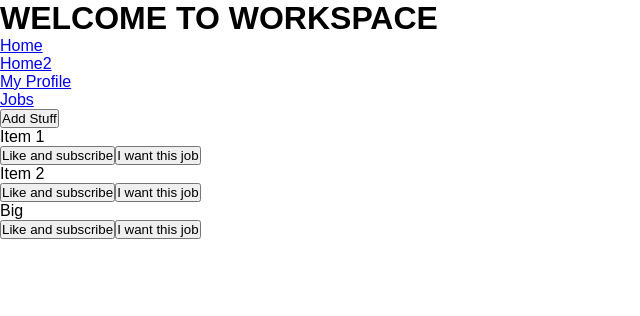
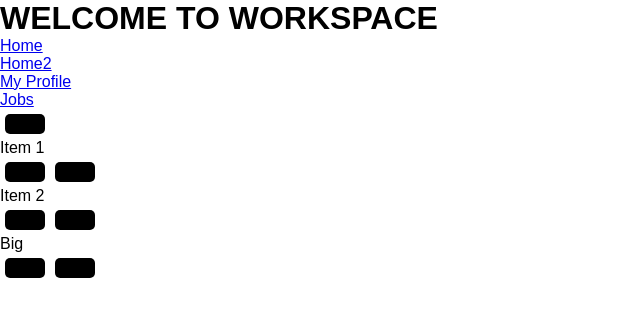
Before and after one commit to johntse1/Workspace, a React (Create React App) app in the folder workspace/: page /jobs in a window 1280 px wide. Shown: the top 316 px of the page, without its empty margins (0-640 px from the left). Built offline with nearby package versions, Linux system fonts and the light colour scheme.

Commit message:
Updated Button component
Button component used for all buttons

```diff
--- a/workspace/src/components/feed/Post.js
+++ b/workspace/src/components/feed/Post.js
@@ -1,11 +1,12 @@
 import React from 'react'
+import Button from '../Button';
 
 function Post(props){
     return(
         <div>
             <p>{props.text}</p>
-            <button>Like and subscribe</button>
-            <button>I want this job</button>
+            <Button>Like and subscribe</Button>
+            <Button>I want this job</Button>
         </div>
     );
 }
--- a/workspace/src/pages/Jobs.js
+++ b/workspace/src/pages/Jobs.js
@@ -1,6 +1,6 @@
 import React from 'react'
 import Post from '../components/feed/Post.js'
-
+import Button from '../components/Button.js';
 class Jobs extends React.Component{
     state = {
         items: [
@@ -17,7 +17,7 @@ class Jobs extends React.Component{
 
         return (
             <div>
-                <button onClick={() => this.addItem()} type>Add Stuff</button>
+                <Button onClick={() => this.addItem()} type>Add Stuff</Button>
 
                 {items.map((item, i) => <div key={i}>{<Post text={item}></Post>}</div>)}
             </div>
```
